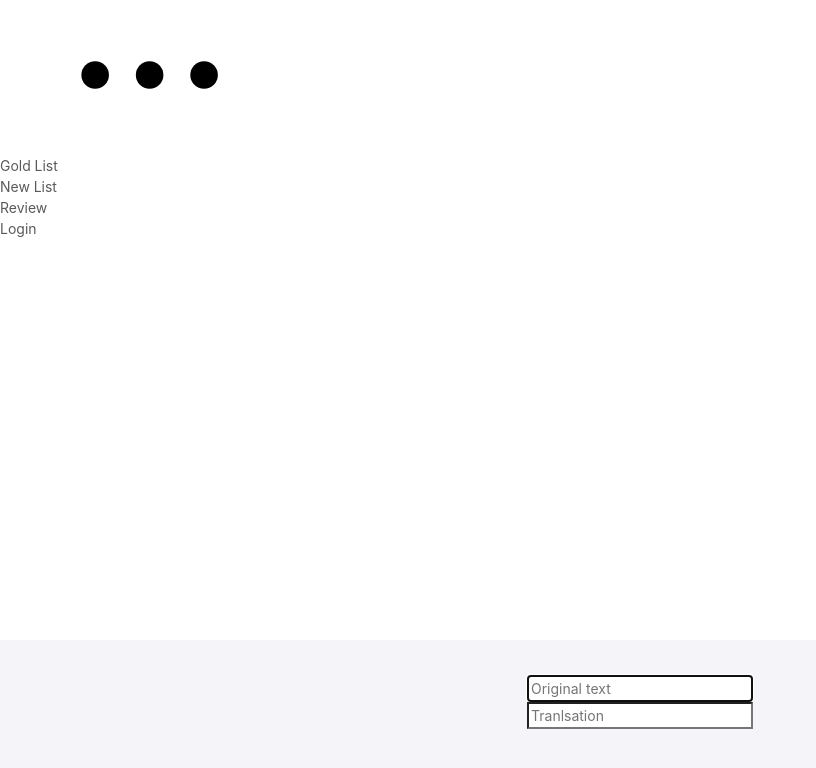
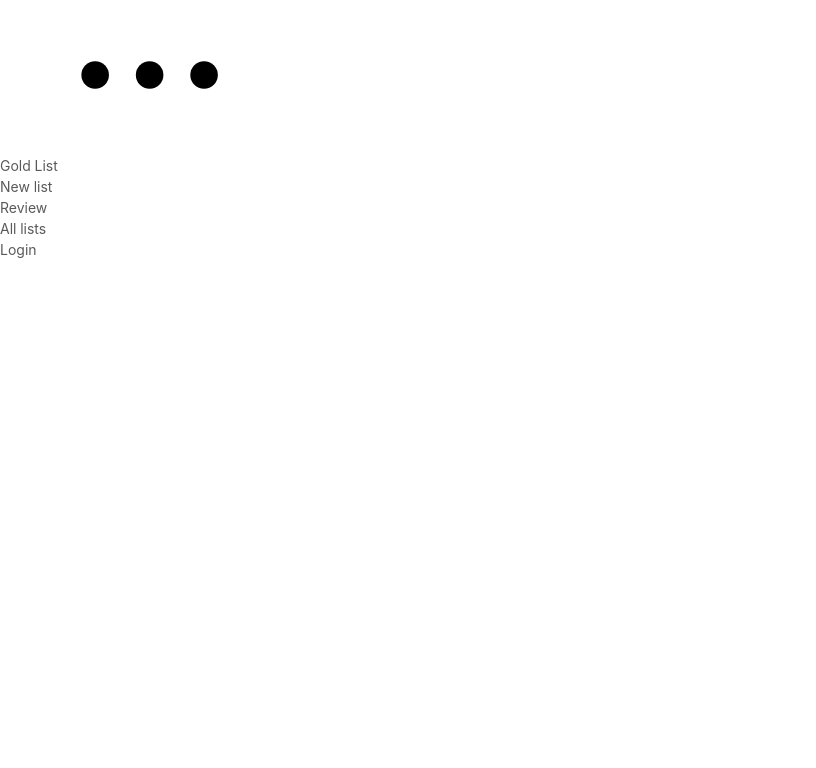
Before and after one commit to motiko/goldlist, a React (Create React App) app: page / in a window 1280 px wide. Shown: the top 768 px of the page, without its empty margins (0-816 px from the left). Built offline with nearby package versions, Linux system fonts and the light colour scheme; what auth0-js would draw is missing.

Commit message:
fix routes

```diff
--- a/src/containers/App.js
+++ b/src/containers/App.js
@@ -13,7 +13,6 @@ function App(props) {
         render={() => <Callback auth={props.auth} />}
       />
       <Route
-        exact
         path="/"
         render={() => (
           <RootContainer
--- a/src/containers/RootContainer.js
+++ b/src/containers/RootContainer.js
@@ -1,4 +1,6 @@
 import React, { Component } from "react";
+import { withRouter } from "react-router";
+import { Route } from "react-router-dom";
 import WordsList from "./WordsList";
 import { NavBar, Drawer, Icon, List } from "antd-mobile";
 import "./RootContainer.css";
@@ -17,8 +19,9 @@ class RootContainer extends Component {
     const authenticated = auth.isAuthenticated();
     const sidebar = (
       <List>
-        <List.Item>New List</List.Item>
+        <List.Item>New list</List.Item>
         <List.Item>Review</List.Item>
+        <List.Item>All lists</List.Item>
         <List.Item>Login</List.Item>
       </List>
     );
@@ -44,11 +47,11 @@ class RootContainer extends Component {
           open={showSidebar}
           onOpenChange={this.toggleShowSidebar}
         >
-          <WordsList />
+          <Route path="/newlist" component={WordsList}/>
         </Drawer>
       </>
     );
   }
 }
 
-export default RootContainer;
+export default withRouter(RootContainer);
```
